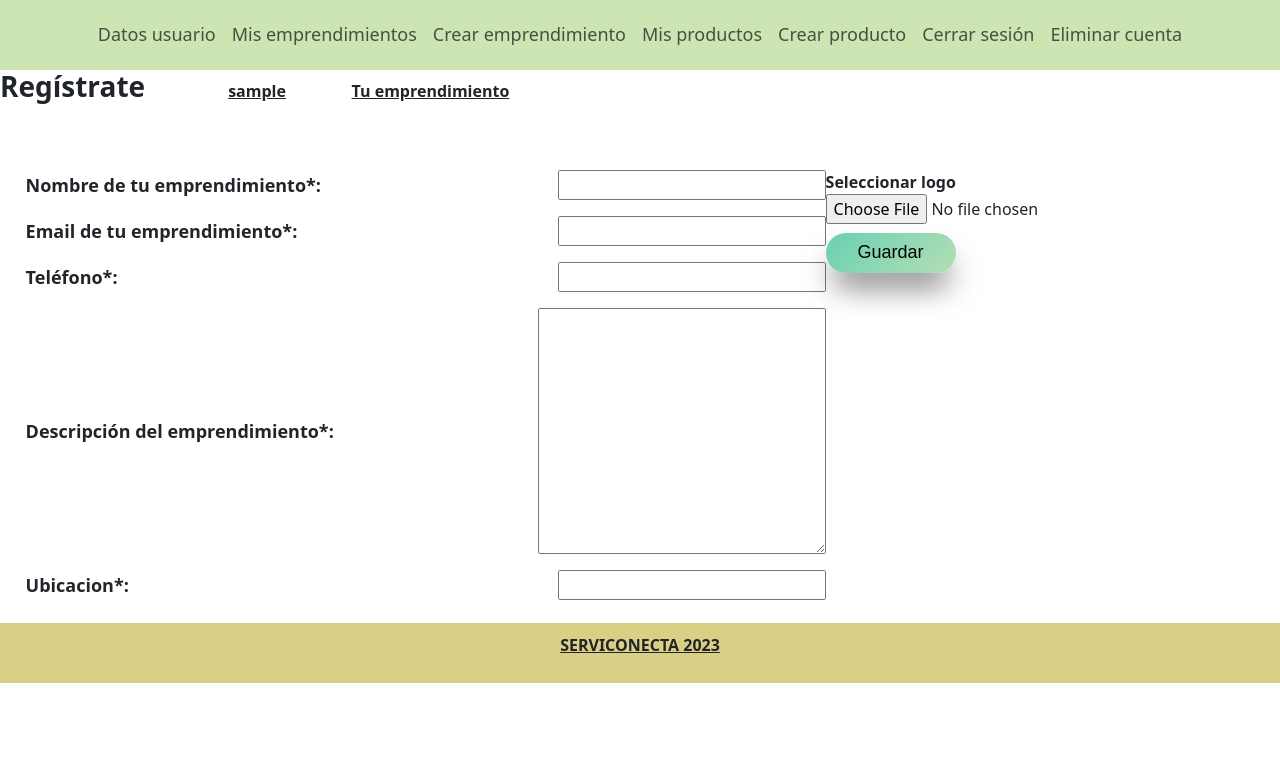
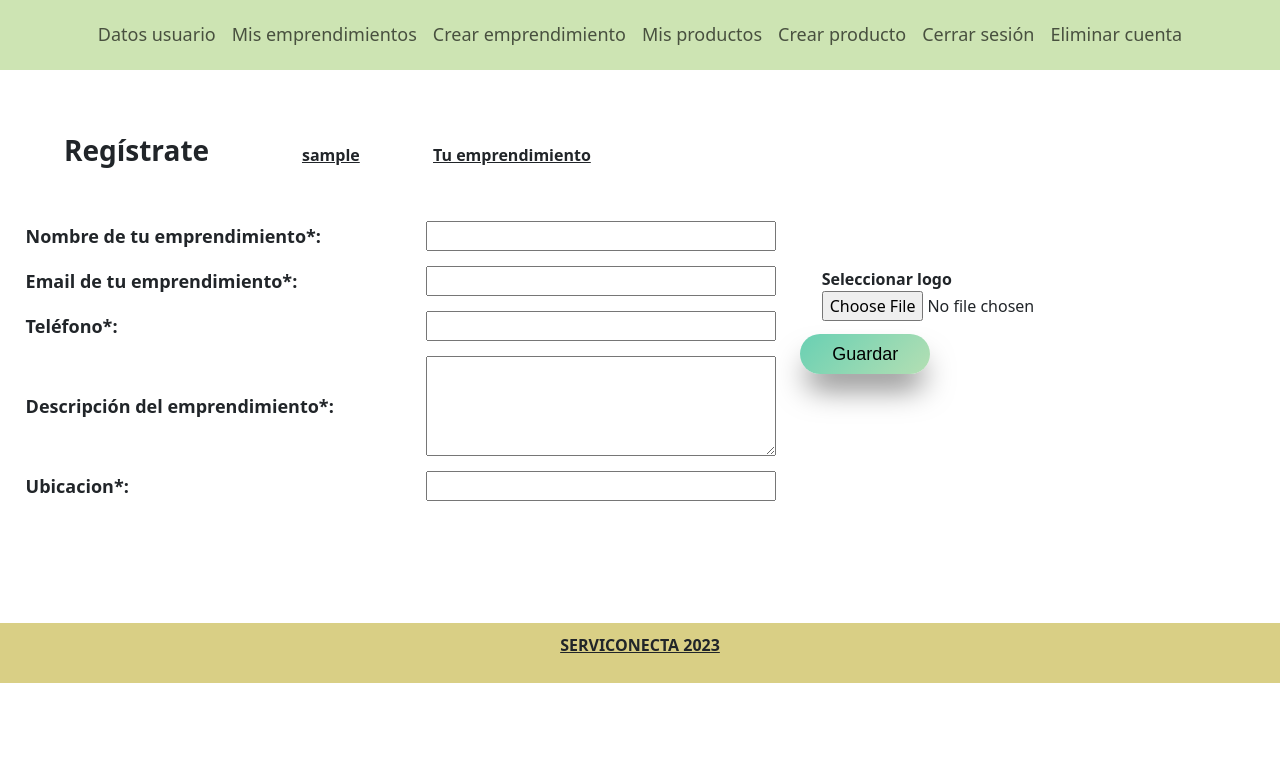
Before and after one commit to galmarcano/serviconecta, a Django app: page /create in a window 1280 px wide. Shown: the part 117-891 px from the top of the page. After the commit the page ends 800 px from the top, so only its background shows below. Run offline with Django 4.2, Linux system fonts and the light colour scheme; the visitor is signed in with stand-in values (Sample User, id 1).

Commit message:
ruydeilercambios2

```diff
--- a/config/templates/datos_usuario.html
+++ b/config/templates/datos_usuario.html
@@ -11,7 +11,7 @@
 
 
 {% block content %}
-<div class="container">
+<div class="container3">
     <div class="row justify-content-center">
         <div class="col-md-6 text-center align-items-center">
             <form method="post" action="{% url 'datos_usuario' %}">
--- a/static/css/create_ent.css
+++ b/static/css/create_ent.css
@@ -1,11 +1,14 @@
-#encabezado {
+.div_create_ent {
   padding: 3%;
   padding-bottom: 1%;
-  padding-left: 4%;
+  margin: 2%;
 
 }
 
-
+#imagenlogo{
+  margin-left: 4%;
+  margin: 2%;
+}
 
 #form_create_ent{
   display: flex;
@@ -13,9 +16,14 @@
 }
 
 #informacion {
-  width: 800px;
+ max-width: 100%;
   display: inline-block;
 }
+
+#id_descripcion_emprendimiento{
+  width:350px ;
+  height:100px ;
+ }
 
 
 .titulos {
@@ -24,11 +32,6 @@
 
 }
 
-
-div .div_create_ent {
-  padding-right: 20%;
-  padding-bottom: 2%;
-}
 
 h1 {
   display: inline-block;
@@ -54,7 +57,7 @@ p {
 }
 
 .titulos label {
-  width: 700px;
+  width: 400px;
   /* Ajusta el ancho según tus necesidades */
   font-size: 18px;
 
```
Also changed, not shown: static/css/datos_usuario.css (+17 -2 lines).
